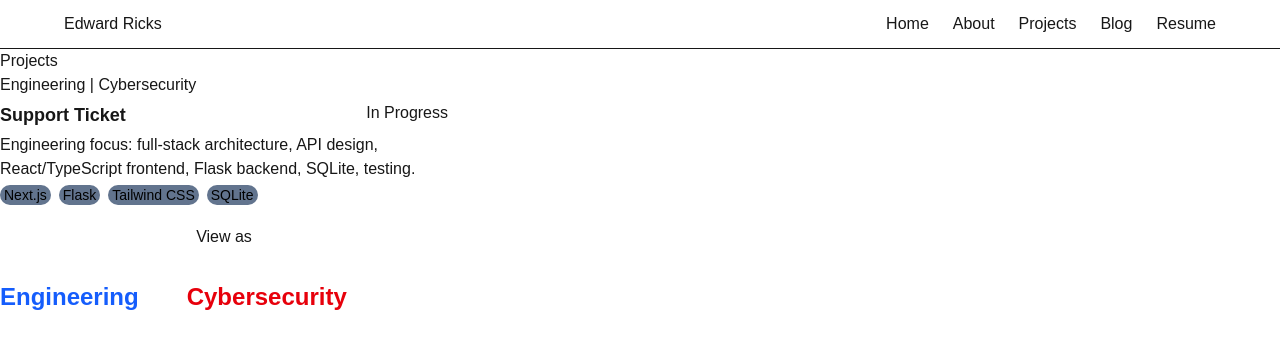
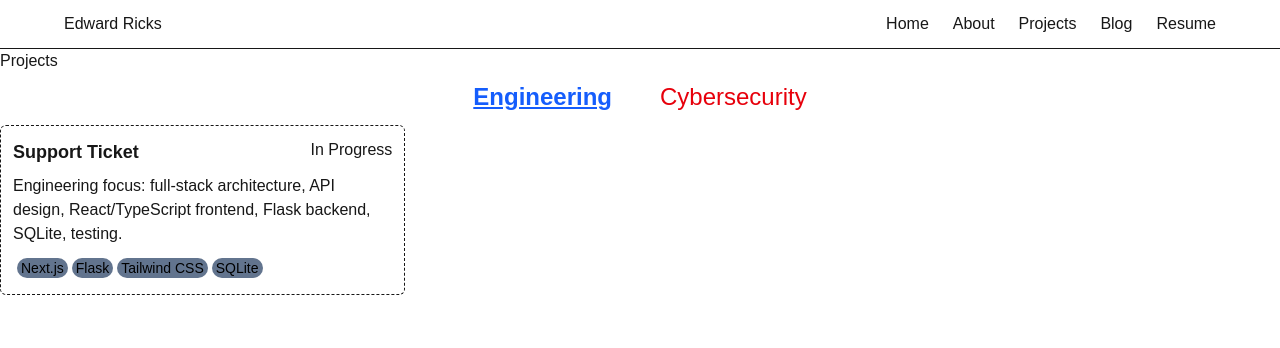
Before and after one commit to relicavaiden/cyber-portfolio, a Next.js app: page /projects in a window 1280 px wide. Both pictures are taken after a click on the button "Engineering". Shown: the top 348 px of the page. Built offline with nearby package versions, Linux system fonts and the light colour scheme.

Commit message:
Add project cards with perspective specific technologies

```diff
--- a/src/app/projects/ProjectsContent.tsx
+++ b/src/app/projects/ProjectsContent.tsx
@@ -10,36 +10,41 @@ export const ProjectsContent = () => {
 
     return (
         <div className="flex flex-col gap-1">
-        <h2>Engineering | Cybersecurity</h2>
+            <div className="space-y-8 p-2">
+                    <div className="flex gap-x-12 text-lg justify-center">
+                    <button
+                        className={`text-2xl cursor-pointer focus-visible:outline-2 text-blue-600 ${
+                            perspective === "engineering"
+                            ? "font-semibold underline"
+                            : "hover:underline"
+                        }`}
+                        onClick={() => changePerspective("engineering")}>
+                        Engineering
+                    </button>
+
+                    <button
+                        className={`text-2xl cursor-pointer focus-visible:outline-2 text-red-600 ${
+                            perspective === "security"
+                            ? "font-semibold underline"
+                            : "hover:underline"
+                        }`}
+                        onClick={() =>changePerspective("security")}>
+                        Cybersecurity
+                    </button>
+                </div>
+            </div>
 
             {perspective !== null && (
-                <>
+                <section className="grid grid-cols-1 md:grid-cols-2 lg:grid-cols-3 gap-8">
                     <ProjectCard
                         title={vulnerableSupportTicketProject.title}
                         summary={vulnerableSupportTicketProject.summary[perspective]}
                         status={vulnerableSupportTicketProject.status}
-                        technologies={vulnerableSupportTicketProject.technologies}
+                        technologies={vulnerableSupportTicketProject.technologies[perspective]}
                     />
-                </>
+                </section>
                 )}
-                <div className="space-y-8">
-                        <h2 className="pt-4 text-center">View as</h2>
-
-                        <div className="flex gap-x-12 text-lg">
-                            <button
-                                className="text-2xl font-semibold cursor-pointer hover:underline focus-visible:outline-2 text-blue-600"
-                                onClick={() => changePerspective("engineering")}>
-                                Engineering
-                            </button>
-
-                            <button
-                                className="text-2xl font-semibold cursor-pointer hover:underline focus-visible:outline-2 text-red-600"
-                                onClick={() =>changePerspective("security")}>
-                                Cybersecurity
-                            </button>
-                        </div>
-                    </div>
-            </div>
+        </div>
     )
 
 }
--- a/src/components/projects/ProjectCard.tsx
+++ b/src/components/projects/ProjectCard.tsx
@@ -23,14 +23,14 @@ const ProjectCard = (
     } : ProjectCardProps
 ) => {
     return (
-        <article className="max-w-md flex flex-col gap-1">
+        <article className="w-full h-full flex flex-col gap-2 p-3 border border-dashed rounded-md">
             <div className="flex justify-between">
                 <h3 className="text-lg font-semibold">{title}</h3>
                 <p className="">{statusLabels[status]}</p>
             </div>
-            <p>{summary}</p>
+            <p className="text-pretty">{summary}</p>
 
-            <ul className="flex flex-wrap gap-2">
+            <ul className="flex flex-wrap p-1 gap-1">
                 {technologies.map((technology) => (
                     <li key={technology}
                      className="text-sm rounded-xl px-1 bg-slate-500 text-black">
--- a/src/data/projects.ts
+++ b/src/data/projects.ts
@@ -8,8 +8,11 @@ export const vulnerableSupportTicketProject = {
     title: "Support Ticket",
     summary: {
         engineering: "Engineering focus: full-stack architecture, API design, React/TypeScript frontend, Flask backend, SQLite, testing.",
-        security: "Security focus: intentionally vulnerable baseline, OWASP analysis, authentication/authorization weaknesses, remediation, verification."
+        security: "Security focus: intentionally vulnerable baseline, OWASP analysis, authentication / authorization weaknesses, remediation, and verification."
     },
-    technologies: ["Next.js", "Flask", "Tailwind CSS", "SQLite"],
+    technologies: {
+        engineering: ["Next.js", "Flask", "Tailwind CSS", "SQLite"],
+        security: ["OWASP", "Authentication", "Authorization", "Session Security", "Security Testing"],
+    },
     status: "in-progress" as const
 };
```
